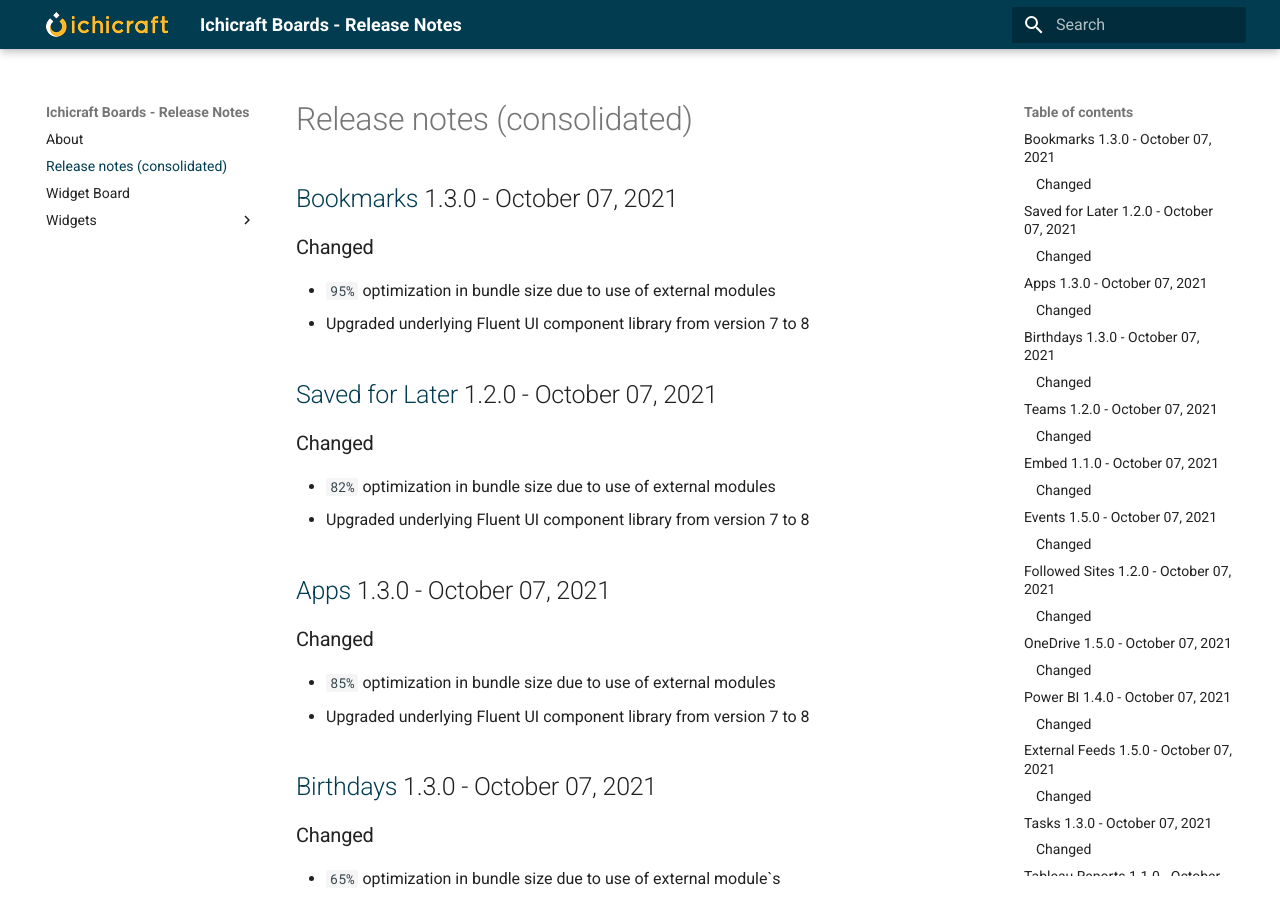
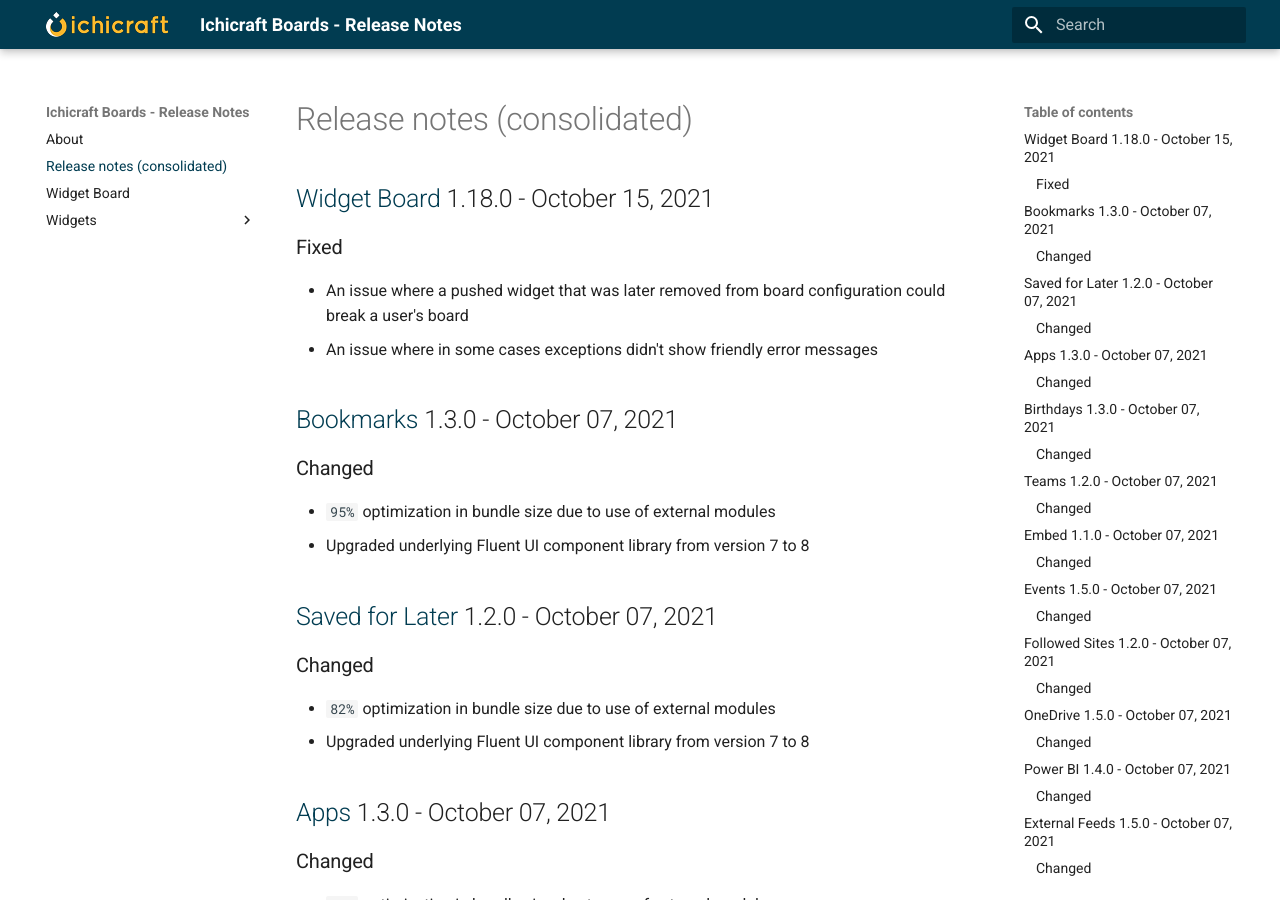
Before and after one commit to ichicraft/widgets-docs, an MkDocs documentation site: the page built from docs/Release-notes-(consolidated).md, in a window 1280 px wide and 900 px high. Built offline with MkDocs 1.6.1 and Material for MkDocs 9.7.7, drawn with Linux system fonts in a browser that asks for light colours.

Commit message:
Release notes updated by BuildService

```diff
--- a/docs/Release-notes-(consolidated).md
+++ b/docs/Release-notes-(consolidated).md
@@ -1,3 +1,9 @@
+## [Widget Board](./Widget Board.md) 1.18.0 - October 15, 2021
+
+### Fixed
+- An issue where a pushed widget that was later removed from board configuration could break a user&#x27;s board
+- An issue where in some cases exceptions didn&#x27;t show friendly error messages
+
 ## [Bookmarks](./Widgets/Bookmarks.md) 1.3.0 - October 07, 2021
 
 ### Changed
```
Also changed, not shown: docs/Widget Board.md (+6 -0 lines).
